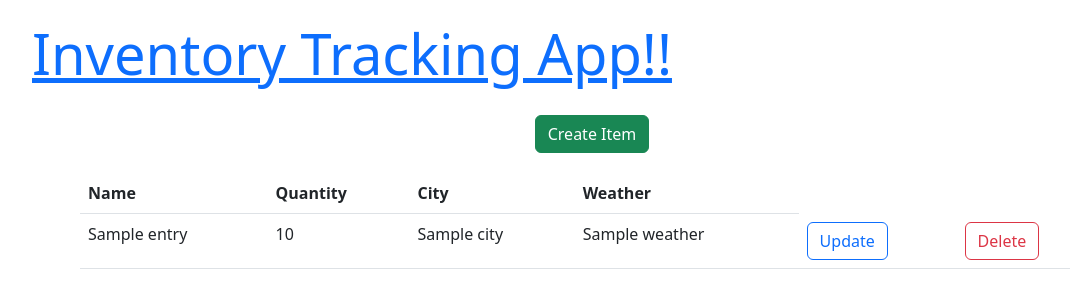
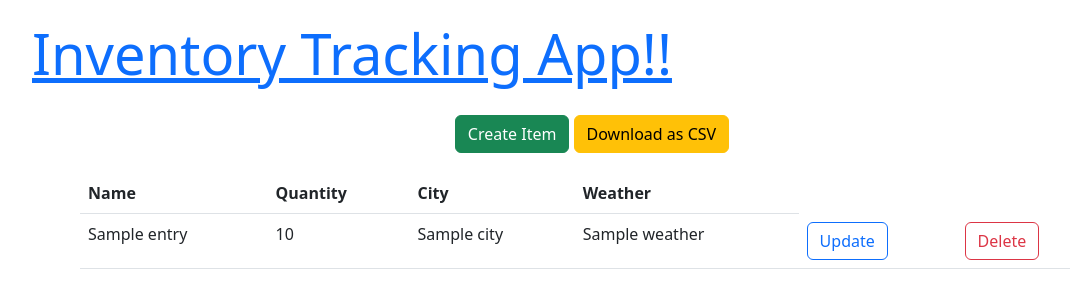
Before and after one commit to kaisucode/flask-jinja-test, a Flask app: page / in a window 1280 px wide. Shown: the top 308 px of the page, without its empty margins (48-1118 px from the left). Run offline with Flask 2, Linux system fonts and the light colour scheme; a database or web service that is not in the repository returns one stand-in record (Sample ...); some libraries are stand-ins or nearby versions.

Commit message:
Add download button

```diff
--- a/app.py
+++ b/app.py
@@ -1,10 +1,11 @@
-from flask import Flask, request, jsonify, render_template, redirect, url_for
+from flask import Flask, request, jsonify, render_template, redirect, url_for, make_response
 from flask_cors import CORS, cross_origin
 from flask_pymongo import PyMongo
 import os
 import uuid
 import requests
-
+import io
+import csv
 
 PORT = 5000
 app = Flask(__name__)
@@ -55,6 +56,23 @@ def index():
     return render_template('index.html', entries=entry_data)
     #  return render_template('index.html', entries=test_data)
 
+@app.route('/download')
+def download():
+    entry_data = list(db.entries.find())
+
+    si = io.StringIO()
+    csv_data = csv.writer(si)
+
+    for entry in entry_data:
+        row_data = []
+        for key in entry:
+            row_data.append(entry[key])
+        csv_data.writerow(row_data)
+    ret = make_response(si.getvalue())
+    ret.headers["Content-Disposition"] = "attachment; filename=inventory.csv"
+    ret.headers["Content-type"] = "text/csv"
+    return ret
+
 @app.route('/form')
 def form():
     return render_template('form.html',
@@ -87,7 +105,6 @@ def updateForm():
             )
 
 def getWeatherDescription(city):
-    #  print(WEATHER_API_URL.format(city=city, apikey=API_KEY))
     res = requests.get(WEATHER_API_URL.format(city=city, apikey=API_KEY))
     if not res.ok:
         print("failed to get weather information")
@@ -109,26 +126,19 @@ def getWeatherDescription(city):
 def createEntry():
 
     args = request.args
-
     _id = str(uuid.uuid4())
     item_name = args.get('item_name')
     quantity = args.get('quantity')
     city = args.get('city')
-
     weather_description = getWeatherDescription(city)
 
     db.entries.insert_one({'id': _id, 'item_name': item_name, 'quantity': quantity,
         'city': city, 'weather': weather_description})
 
     return redirect(url_for('index'), code=302)
-    #  return "Entry created successfully!", 200
-    #  return redirect("/", code=302)
-
 
 @app.route('/editEntry', methods=["GET"])
 def editEntry():
-    #  _id = request.form.get('id')
-    print(request.args)
     args = request.args
     _id = args.get('id')
     item_name = args.get('item_name')
@@ -136,20 +146,9 @@ def editEntry():
     city = args.get('city')
     weather_description = getWeatherDescription(city)
 
-    #  return redirect("/", code=302)
-    #  updatedData = jsonify({'item_name': item_name, 'quantity': quantity,
-    #      'city': city, 'weather': weather_description})
     updatedData = {'item_name': item_name, 'quantity': quantity,
         'city': city, 'weather': weather_description}
-    #  result = db.entries.update({'id': _id}, request.form.get("updates"))
-
-    #  db.entries.update_one({'id': _id}, updatedData)
     db.entries.update_one({'id': _id}, {"$set": updatedData})
-    #  item_name = request.form.get('item_name')
-    #  quantity = request.form.get('quantity')
-    #  city = request.form.get('city')
-    #  weather_description = request.form.get('weather_description')
-    #  return "Entry edited successfully!", 200
     return redirect("/", code=302)
 
 @app.route('/removeEntry', methods=["GET"])
@@ -158,10 +157,5 @@ def removeEntry():
     db.entries.delete_one({'id': _id})
     return redirect("/", code=302)
 
-#  @app.route('/readAllItems', methods=["GET"])
-#  def readEntry():
-#      result = db.entries.find()
-#      return flask.jsonify(result)
-
 if __name__ == "__main__":
     app.run(host="localhost", port=PORT, debug=True)
--- a/templates/index.html
+++ b/templates/index.html
@@ -11,6 +11,7 @@
 <center>
 	<div style="padding-bottom: 20px">
 		<a class="btn btn-success" href="/form" role="button">Create Item</a>
+		<a class="btn btn-warning" href="/download" role="button">Download as CSV</a>
 	</div>
 
 	<div style="width: 80%">
```
